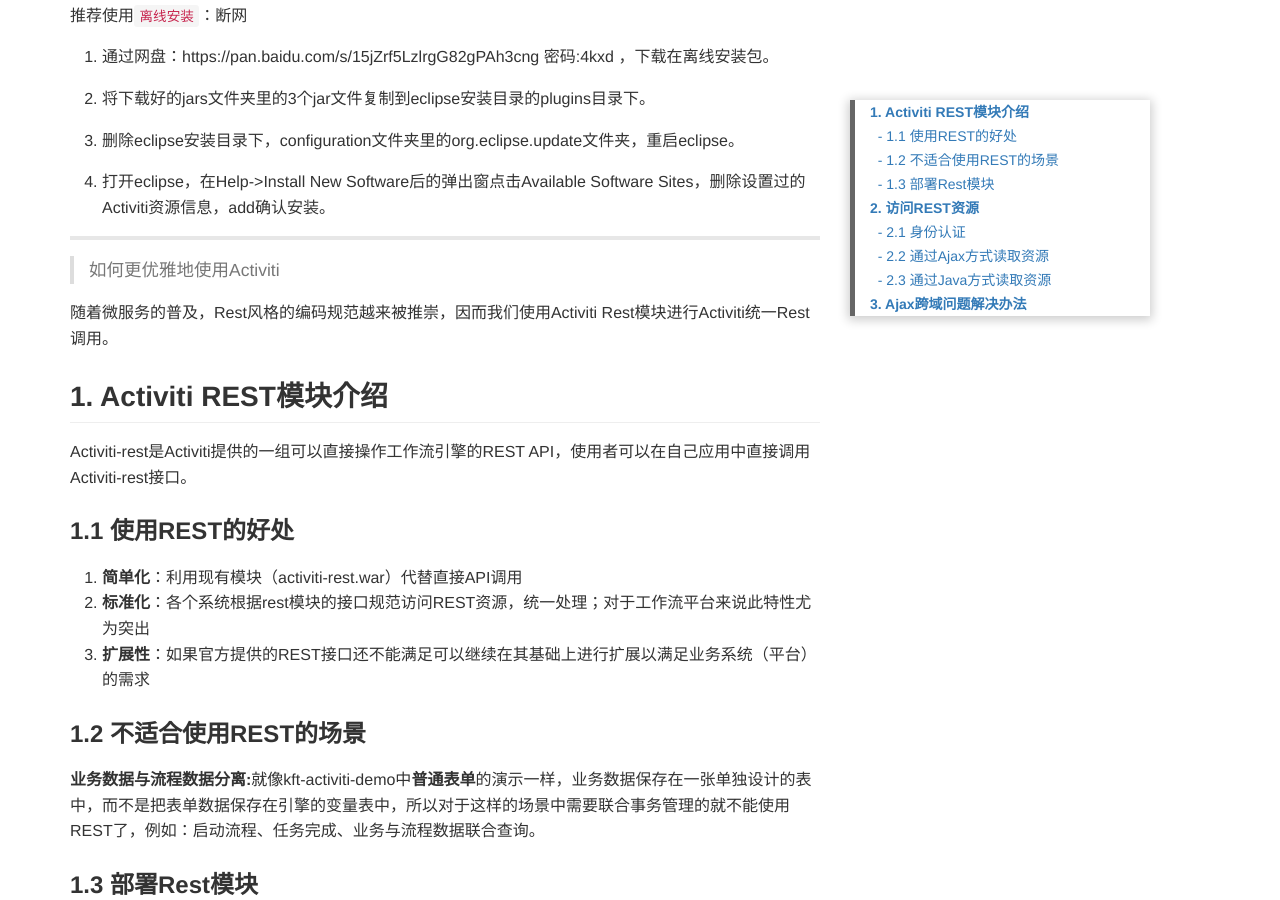
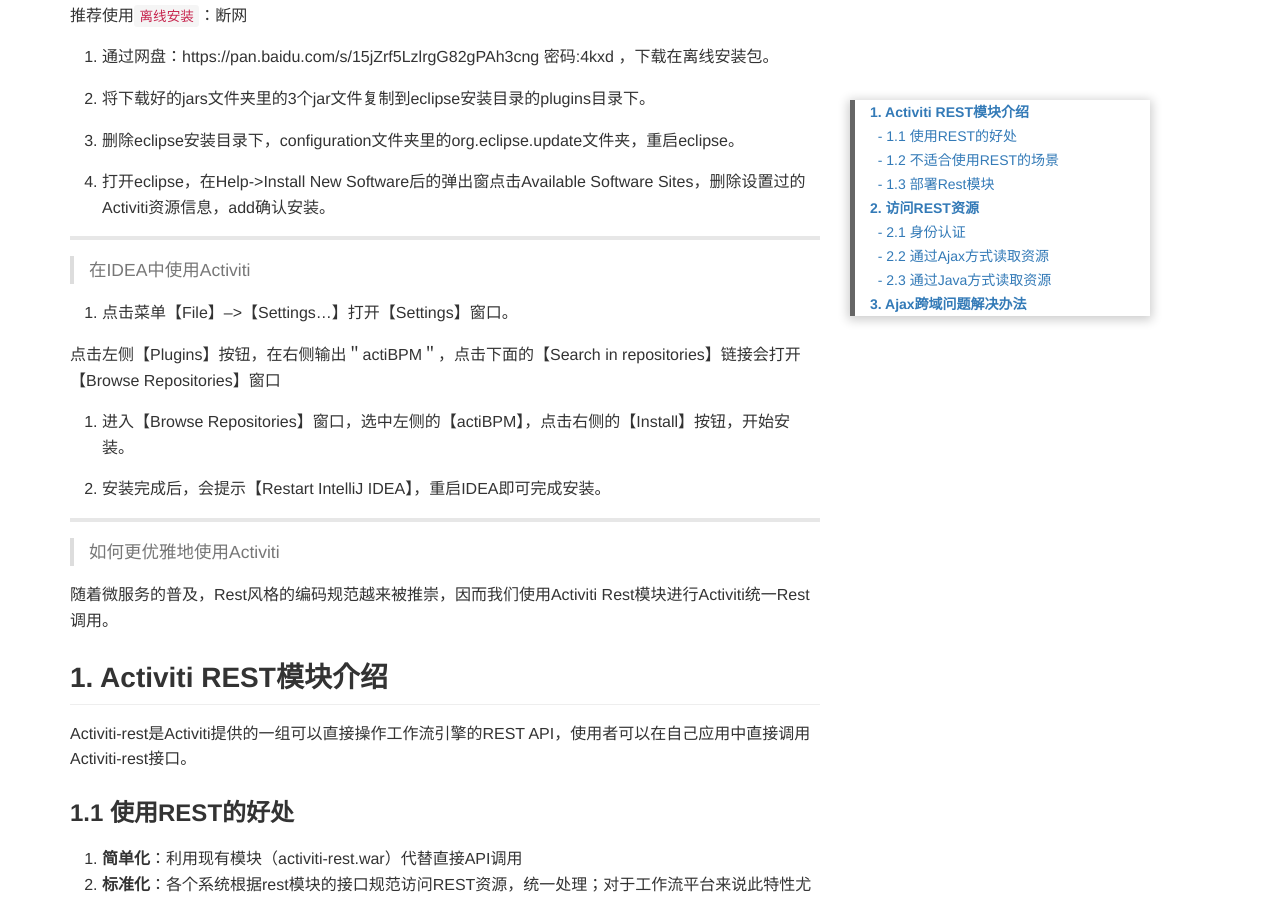
Before and after one commit to kookx/kookx.github.io, a Jekyll site: the page built from _posts/2018-12-28-使用Activiti统一调度业务流程.md, in a window 1280 px wide and 900 px high, scrolled down 1920 px. Built offline with Jekyll 4.4.1, drawn with Linux system fonts in a browser that asks for light colours.

Commit message:
Update 2018-12-28-使用Activiti统一调度业务流程.md

```diff
--- a/_posts/2018-12-28-使用Activiti统一调度业务流程.md
+++ b/_posts/2018-12-28-使用Activiti统一调度业务流程.md
@@ -58,6 +58,18 @@
 3. 删除eclipse安装目录下，configuration文件夹里的org.eclipse.update文件夹，重启eclipse。
 
 4. 打开eclipse，在Help->Install New Software后的弹出窗点击Available Software Sites，删除设置过的Activiti资源信息，add确认安装。
+
+---
+
+> 在IDEA中使用Activiti
+
+1. 点击菜单【File】-->【Settings...】打开【Settings】窗口。
+
+点击左侧【Plugins】按钮，在右侧输出＂actiBPM＂，点击下面的【Search in repositories】链接会打开【Browse Repositories】窗口
+
+2. 进入【Browse Repositories】窗口，选中左侧的【actiBPM】，点击右侧的【Install】按钮，开始安装。
+
+3. 安装完成后，会提示【Restart IntelliJ IDEA】，重启IDEA即可完成安装。
 
 ---
 
```
